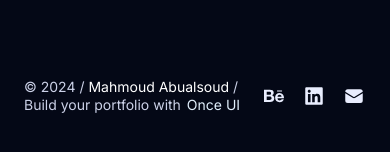
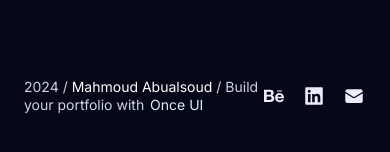
Before and after one commit to mahmoudahmed6544/portfolio, a Next.js app: page /en in a window 390 px wide. Shown: the part 3243-3395 px from the top of the page. Before the commit the page ends 3373 px from the top, so only its background shows below. Built offline with nearby package versions, Linux system fonts and the light colour scheme.

Commit message:
fix footer section in mobile

```diff
--- /dev/null
+++ b/src/components/Footer.module.scss
@@ -0,0 +1,9 @@
+.footer {
+    position: relative;
+}
+
+@media (max-width: 768px) {
+    .footer {
+        padding-bottom: calc(var(--static-space-24) * 2 + var(--static-space-16) + 10px) !important;
+    }
+}
--- a/src/components/Footer.tsx
+++ b/src/components/Footer.tsx
@@ -1,7 +1,7 @@
 import { renderContent } from "@/app/resources";
 import { Flex, IconButton, SmartLink, Text } from "@/once-ui/components"
 import { useTranslations } from "next-intl";
-// import { person, social } from '@/app/resources'
+import styles from './Footer.module.scss';
 
 export const Footer = () => {
     const currentYear = new Date().getFullYear();
@@ -13,7 +13,9 @@ export const Footer = () => {
         <Flex
             as="footer"
             position="relative"
-            fillWidth padding="8"
+            fillWidth
+            padding="8"
+            className={styles.footer}
             justifyContent="center">
             <Flex
                 fillWidth maxWidth="m" paddingY="8" paddingX="16"
@@ -23,7 +25,7 @@ export const Footer = () => {
                     onBackground="neutral-strong">
                     <Text
                         onBackground="neutral-weak">
-                        © {currentYear} /
+                        {currentYear} /
                     </Text>
                     <Text paddingX="4">
                         {person.name}
```
